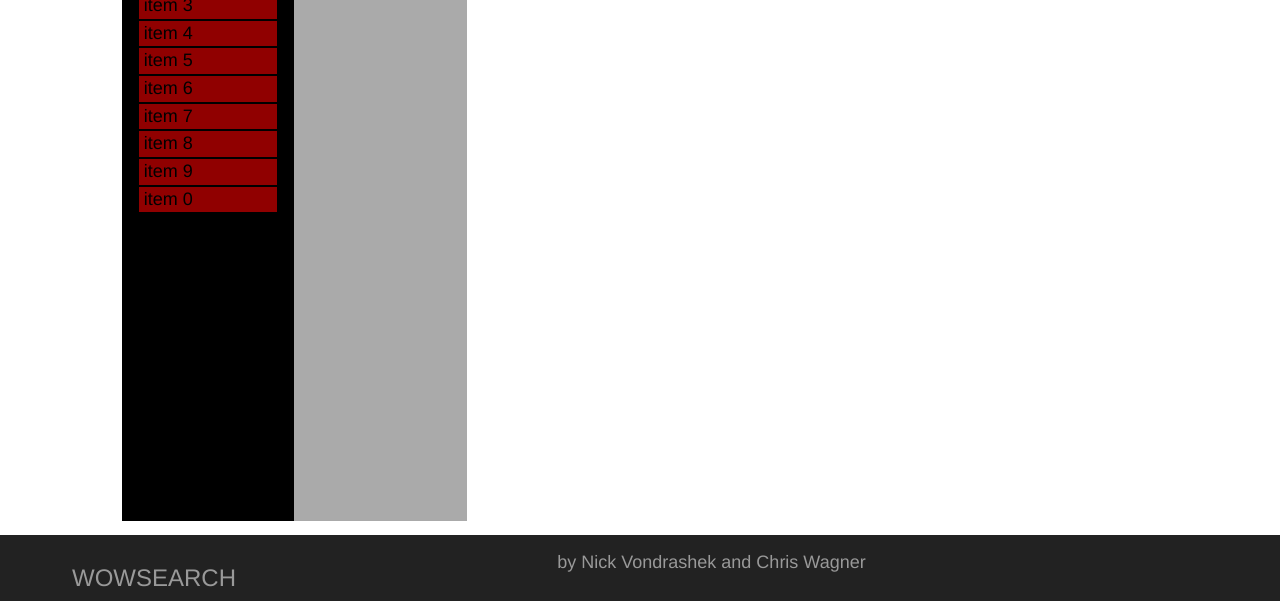
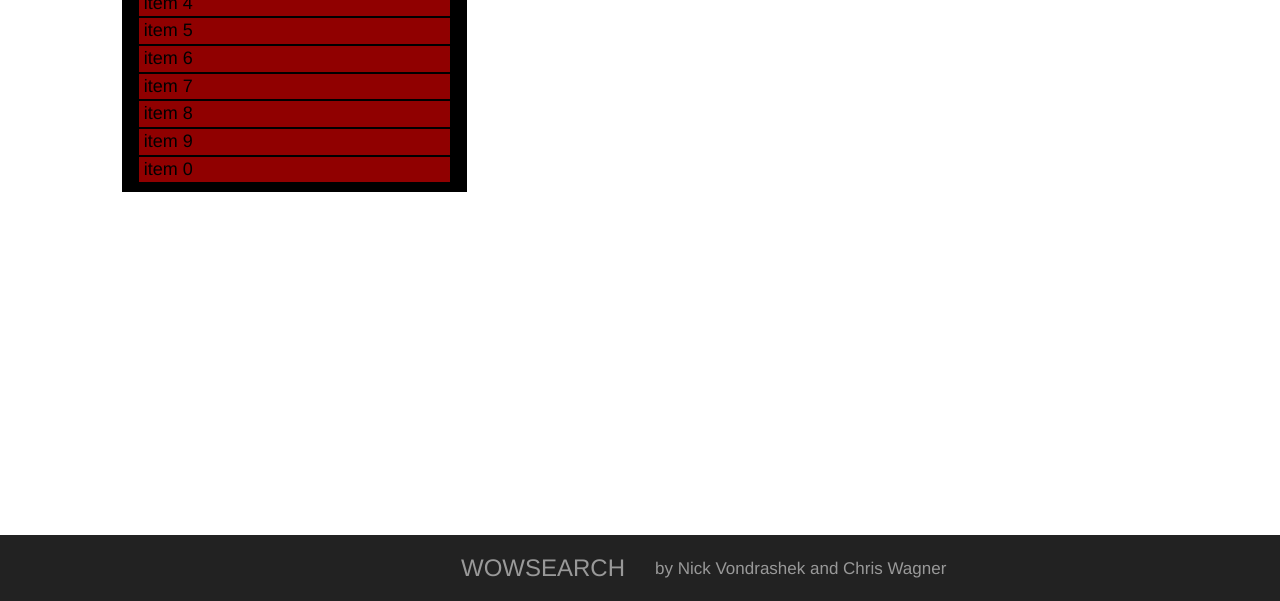
Before and after one commit to lcnv/IntProgFinal, a plain HTML site: page items.html in a window 1280 px wide. Shown: the part 199-800 px from the top of the page. Drawn offline with nearby package versions, Linux system fonts and the light colour scheme.

Commit message:
Footer in all pages

```diff
--- a/guilds.css
+++ b/guilds.css
@@ -41,3 +41,26 @@ h3, .h3{
   margin:2px;
 
 }
+.footer{
+
+  background:#222;
+  color:#999;
+  position:fixed;
+  bottom:0px;
+  width:100%;
+
+}
+.name{
+/*float:left;*/
+text-align:right;
+margin:20px 0px;
+/*padding-left:72px;*/
+font-size:24px;
+}
+.authors{
+margin:22px 0px 10px 0px;
+/*padding:1px 1px 1px 1px;*/
+font-size:17px;
+text-align:left;
+
+}
--- a/index.css
+++ b/index.css
@@ -39,3 +39,26 @@
 .guild_results{
 
 }
+.footer{
+
+  background:#222;
+  color:#999;
+  position:fixed;
+  bottom:0px;
+  width:100%;
+
+}
+.name{
+/*float:left;*/
+text-align:right;
+margin-bottom:20px;
+/*padding-left:72px;*/
+font-size:24px;
+}
+.authors{
+margin:22px 0px 10px 0px;
+/*padding:1px 1px 1px 1px;*/
+font-size:17px;
+text-align:left;
+
+}
--- a/items.css
+++ b/items.css
@@ -12,34 +12,15 @@ body{
   background:rgb(134,0,0);
 }
 
-.flex_container{
-  display: -webkit-box;      /* OLD - iOS 6-, Safari 3.1-6 */
-  display: -moz-box;         /* OLD - Firefox 19- (buggy but mostly works) */
-  display: -ms-flexbox;      /* TWEENER - IE 10 */
-  display: -webkit-flex;     /* NEW - Chrome */
-  display: flex;
-  flex-direction:column;
-  height:100%;
-}
+
 .nav{
   width:100%;
-  /*height:50px;*/
-  -webkit-box-flex: .1;      /* OLD - iOS 6-, Safari 3.1-6 */
-  -moz-box-flex: .1;         /* OLD - Firefox 19- */
-  width: 100%;               /* For old syntax, otherwise collapses. */
-  -webkit-flex: .1;          /* Chrome */
-  -ms-flex: .1;              /* IE 10 */
-  flex: .1;
+  height:50px;
+
 }
 .shell{
-  /*height:85%;*/
-  -webkit-box-flex: .8;      /* OLD - iOS 6-, Safari 3.1-6 */
-  -moz-box-flex: .8;         /* OLD - Firefox 19- */
-  width: 100%;               /* For old syntax, otherwise collapses. */
-  -webkit-flex: .8;          /* Chrome */
-  -ms-flex: .8;              /* IE 10 */
-  flex: .8;
-  /*flex-grow:.8;*/
+  height:85%;
+
 }
 .item_list{
   height:100%;
@@ -75,28 +56,25 @@ body{
 
 }
 .footer{
-  text-align:center;
+
   background:#222;
   color:#999;
   position:fixed;
   bottom:0px;
   width:100%;
-  -webkit-box-flex: .1;      /* OLD - iOS 6-, Safari 3.1-6 */
-  -moz-box-flex: .1;         /* OLD - Firefox 19- */
-
-  -webkit-flex: .1;          /* Chrome */
-  -ms-flex: .1;              /* IE 10 */
-  flex: .1;
 
 }
-#name{
-float:left;
-padding-top:10px;
-padding-left:72px;
+.name{
+/*float:left;*/
+text-align:right;
+margin-bottom:20px;
+/*padding-left:72px;*/
 font-size:24px;
 }
-#authors{
-padding-top:15px;
-padding-right:93px;
-font-size:18px;
+.authors{
+margin:22px 0px 10px 0px;
+/*padding:1px 1px 1px 1px;*/
+font-size:17px;
+text-align:left;
+
 }
--- a/items.html
+++ b/items.html
@@ -13,7 +13,7 @@
   <li><a href="/guilds.html">Guilds</a></li>
 </ul>
 <div class="shell col-sm-10 col-sm-offset-1 col-md-10 col-md-offset-1">
-<div class="item_list col-sm-2 col-md-2">
+  <div class="item_list col-sm-4 col-md-4">
     <div class="list_header">
       <h3>Your Items</h3>
     </div>
@@ -30,13 +30,12 @@
       <li class="ilist_element">item 0</li>
     </ul>
   </div>
-<div class="selected_item col-sm-2 col-md-2">
+  <div class="selected_item col-sm-8 col-md-8">
     <div class="item_header">
       <h3>item selected</h3>
     </div>
 	<p>Current Price: $100</p>
-</div>
-<div class="graph_section col-sm-8 col-md-8">
+	<div class="graph_section">
 	  <div class="graph">
 	    <p>this is where the call for the graph will be</p>
 	  </div>
@@ -45,9 +44,14 @@
 	  </div>
 	</div>
       </div>
+    </div>
+
 <div class="footer">
-  <h3 id="name">WOWSEARCH</h3>
-  <p id="authors">by Nick Vondrashek and Chris Wagner<p>
+  <div class="container">
+
+    <h3 class="name col-sm-6 col-md-6">WOWSEARCH</h3>
+    <p class="authors col-sm-6 col-md-6">by Nick Vondrashek and Chris Wagner</p>
+
   </div>
 </div>
 </body>
```
Also changed, not shown: guilds.html (+8 -0 lines), index.html (+8 -0 lines), 1 other file. Lines whose indentation alone changed are shown as unchanged.
